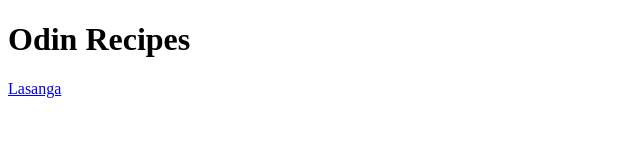
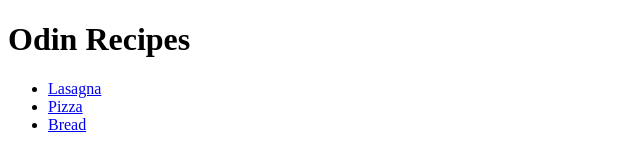
Before and after one commit to CCC-MHC/odin-recipes, a plain HTML site: page index.html in a window 1280 px wide. Shown: the whole page, without its empty margins (0-640 px from the left). Drawn offline with Linux system fonts and the light colour scheme.

Commit message:
Change to index.html

```diff
--- a/index.html
+++ b/index.html
@@ -10,7 +10,11 @@
 
 <body>
     <h1>Odin Recipes</h1>
-    <a href="./recipes/lasanga.html">Lasanga</a>
+    <ul>
+        <li><a href="./recipes/lasagna.html">Lasagna</a></li>
+        <li><a href="./recipes/pizza.html">Pizza</a></li>
+        <li><a href="./recipes/bread.html">Bread</a></li>
+    </ul>
 </body>
 
 </html>
```
